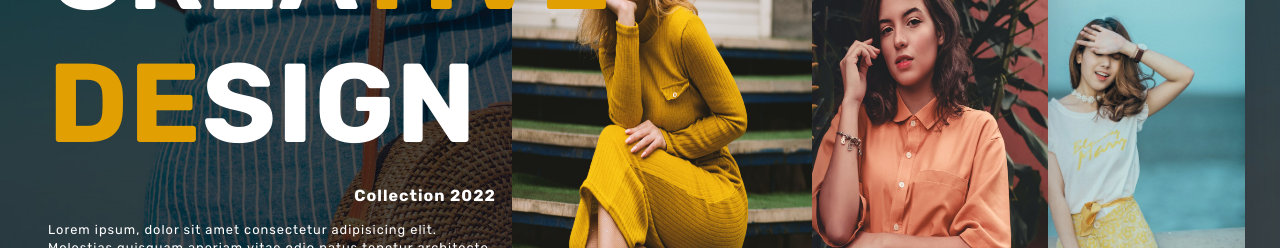
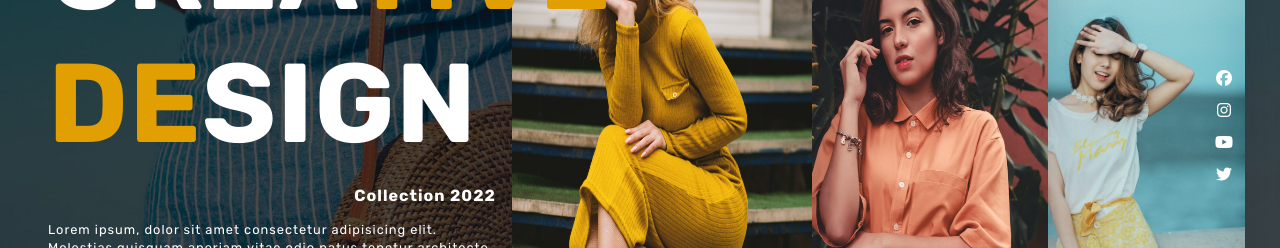
Before and after one commit to khanchandanivikas/fashion, a React (Create React App) app: page / in a window 1280 px wide. Shown: the part 266-514 px from the top of the page. Built offline with nearby package versions, Linux system fonts and the light colour scheme.

Commit message:
Update App.js

```diff
--- a/src/App.js
+++ b/src/App.js
@@ -20,7 +20,7 @@ function App() {
       <div className="slides-container">
         <Content />
         <Slider />
-        {/* <Social /> */}
+        <Social />
       </div>
       <Play />
       <Hamburger hamburger={hamburger} />
```
